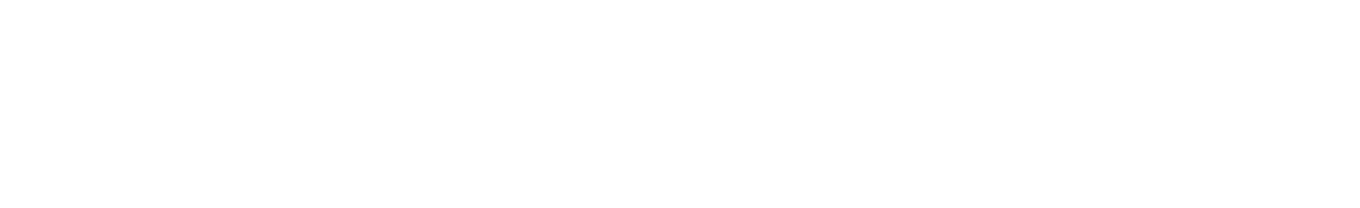
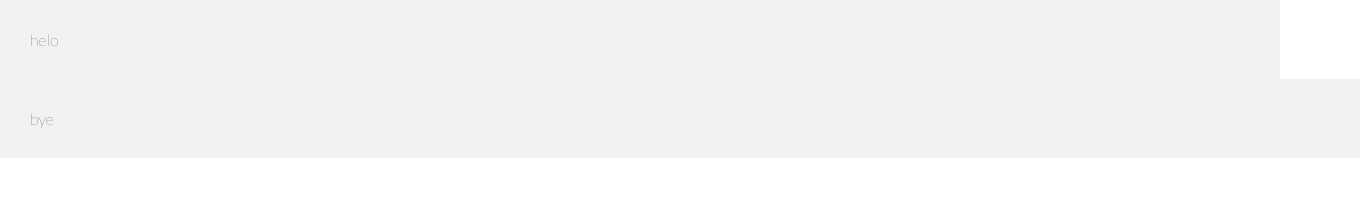
Before and after one commit to jeromehaas/sesame-web, a Next.js app: page / in a window 1280 px wide. Shown: the top 208 px of the page, 1360 px wide, since content can reach past the window. Built offline with nearby package versions, Linux system fonts and the light colour scheme.

Commit message:
Implement: layout components

```diff
--- /dev/null
+++ b/components/layout/Page.tsx
@@ -0,0 +1,12 @@
+import React from 'react';
+import styled from 'styled-components';
+
+const Page = styled.main`
+  max-width: 1440px;
+  min-height: 100vh;
+  margin: 0 auto;
+`;
+
+export {
+  Page
+};
--- /dev/null
+++ b/components/layout/Section.tsx
@@ -0,0 +1,52 @@
+import { redirect } from 'next/dist/next-server/server/api-utils';
+import styled, { css } from 'styled-components';
+import { P } from '../Text/Paragraph';
+
+const StyledSection = styled.div`
+  width: 100%;
+  position: relative;
+  /* padding: ${p => p.theme.metrics.large}; */
+`;
+
+const StyledSectionWrapper = styled.div`
+    width: 100vw;
+    height: 100%;
+`;
+
+const StyledSectionBackground = styled.div`
+    width: calc(100vw - ((100vw - 1440px) / 2));
+    height: 100%;
+
+  ${({ direction }) => direction === 'right'
+    && css`
+        position: absolute;
+        left: 0;
+        background-color: ${p => p.theme.overlayColor.black};
+      `}
+
+  ${({ direction }) => direction === 'left'
+    && css`
+        position: absolute;
+        right: 0px;
+        background-color: ${p => p.theme.overlayColor.black};
+      `}
+`;
+
+const StyledSectionContent = styled.div`
+    padding: 30px;
+`;
+
+const Section = ({ direction, children }) => (
+  <StyledSection>
+    <StyledSectionWrapper >
+      <StyledSectionBackground direction={direction} />
+      <StyledSectionContent>
+        {children}
+      </StyledSectionContent>
+    </StyledSectionWrapper>
+  </StyledSection>
+)
+
+export {
+  Section
+}
--- a/pages/index.js
+++ b/pages/index.js
@@ -1,7 +1,9 @@
 import Head from 'next/head'
-import { H1 } from 'components/Text/Title';
-import { P } from 'components/Text/Paragraph';
-import { ListItem } from 'components/Text/ListItem';
+import { H1 } from 'components/text/Title';
+import { P } from 'components/text/Paragraph';
+import { ListItem } from 'components/text/ListItem';
+import { Page } from 'components/layout/Page';
+import { Section } from 'components/layout/Section';
 
 export default function Home() {
   return (
@@ -10,6 +12,14 @@
         <title>Create Next App</title>
         <link rel="icon" href="" />
       </Head>
+    <Page>
+      <Section direction={'left'}>
+        helo
+      </Section>
+      <Section direction={'right'}>
+        bye
+      </Section>
+    </Page>
     </div>
   )
-}
+};
--- a/styles/GlobalStyle.tsx
+++ b/styles/GlobalStyle.tsx
@@ -7,11 +7,18 @@
     scrollbar-width: none;
     font-family: 'Lato Thin', 'sans-serif';
     outline: none;
+    margin: 0;
+    padding: 0;
   }
 
   *::-webkit-scrollbar {
     display: none;
     -webkit-appearance: none;
+}
+
+
+body {
+  overflow: hidden;
 }
 
 img {
--- a/styles/Variables.tsx
+++ b/styles/Variables.tsx
@@ -12,8 +12,8 @@
     black: '#000000',
   },
   overlayColor: {
-    white: 'background: rgba(255, 255, 255, 0.05);',
-    black: 'background: rgba(0, 0, 0, 0.05);'
+    white: 'rgba(255, 255, 255, 0.5);',
+    black: 'rgba(0, 0, 0, 0.05);',
   },
   fonts: {
     thin: 'Lato Thin',
```
